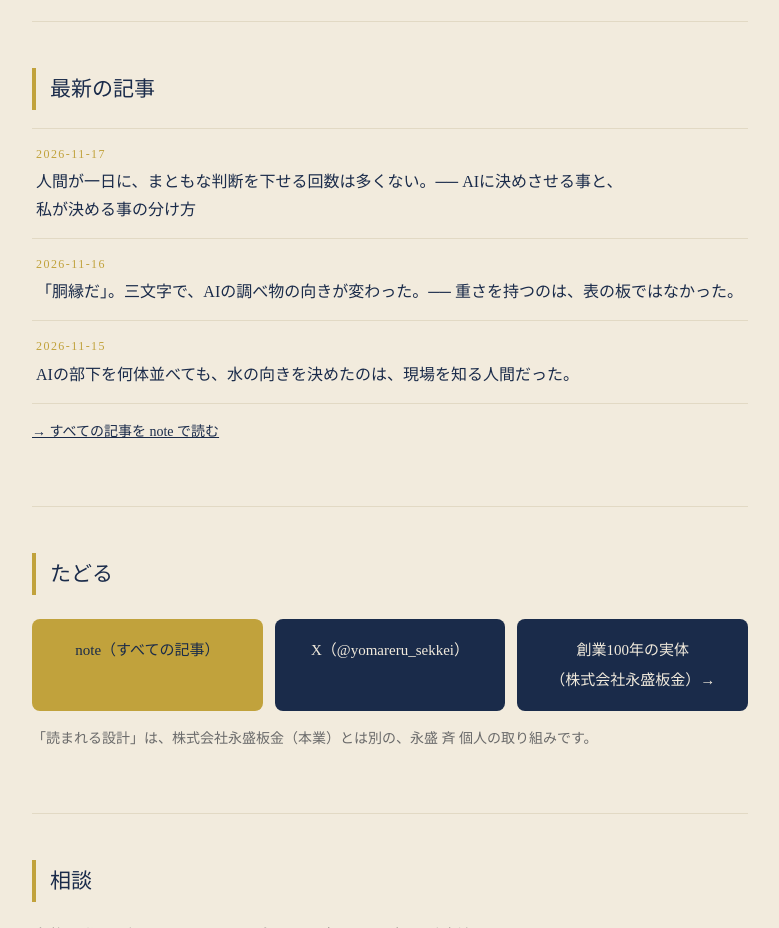
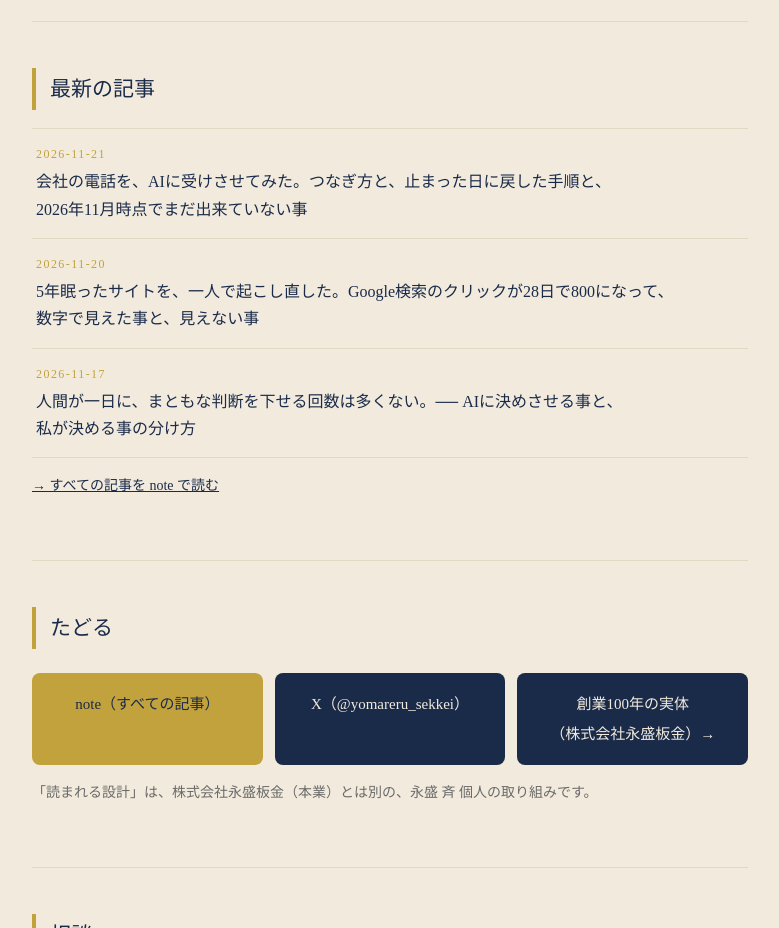
Before and after one commit to wxyz78zyxw-ai/yomareru-sekkei, a plain HTML site: page index.html in a window 1280 px wide. Shown: the part 2080-3008 px from the top of the page, without its empty margins (250-1029 px from the left). Drawn offline with Linux system fonts and the light colour scheme.

Commit message:
Sync latest note articles into site (auto: yomareru-site-latest-sync)

```diff
--- a/index.html
+++ b/index.html
@@ -103,9 +103,9 @@ footer a{color:var(--gold)}
   <h2>最新の記事</h2>
   <!-- POCKET-LATEST:START — この区画は scripts\agent-tasks\yomareru-site-latest-sync.ps1 が note 実機から自動更新する。手で編集しない。 -->
   <ul class="latest">
+    <li><a href="https://note.com/yomareru_sekkei/n/n2256b9c3ab47"><span class="d">2026-11-21</span>会社の電話を、AIに受けさせてみた。つなぎ方と、止まった日に戻した手順と、2026年11月時点でまだ出来ていない事</a></li>
+    <li><a href="https://note.com/yomareru_sekkei/n/nc30d8237640f"><span class="d">2026-11-20</span>5年眠ったサイトを、一人で起こし直した。Google検索のクリックが28日で800になって、数字で見えた事と、見えない事</a></li>
     <li><a href="https://note.com/yomareru_sekkei/n/n2c993131a2ba"><span class="d">2026-11-17</span>人間が一日に、まともな判断を下せる回数は多くない。── AIに決めさせる事と、私が決める事の分け方</a></li>
-    <li><a href="https://note.com/yomareru_sekkei/n/ndc9575d5119e"><span class="d">2026-11-16</span>「胴縁だ」。三文字で、AIの調べ物の向きが変わった。── 重さを持つのは、表の板ではなかった。</a></li>
-    <li><a href="https://note.com/yomareru_sekkei/n/ndddace9b7ed4"><span class="d">2026-11-15</span>AIの部下を何体並べても、水の向きを決めたのは、現場を知る人間だった。</a></li>
   </ul>
   <!-- POCKET-LATEST:END -->
   <p class="note"><a href="https://note.com/yomareru_sekkei" style="color:var(--navy)">→ すべての記事を note で読む</a></p>
```
